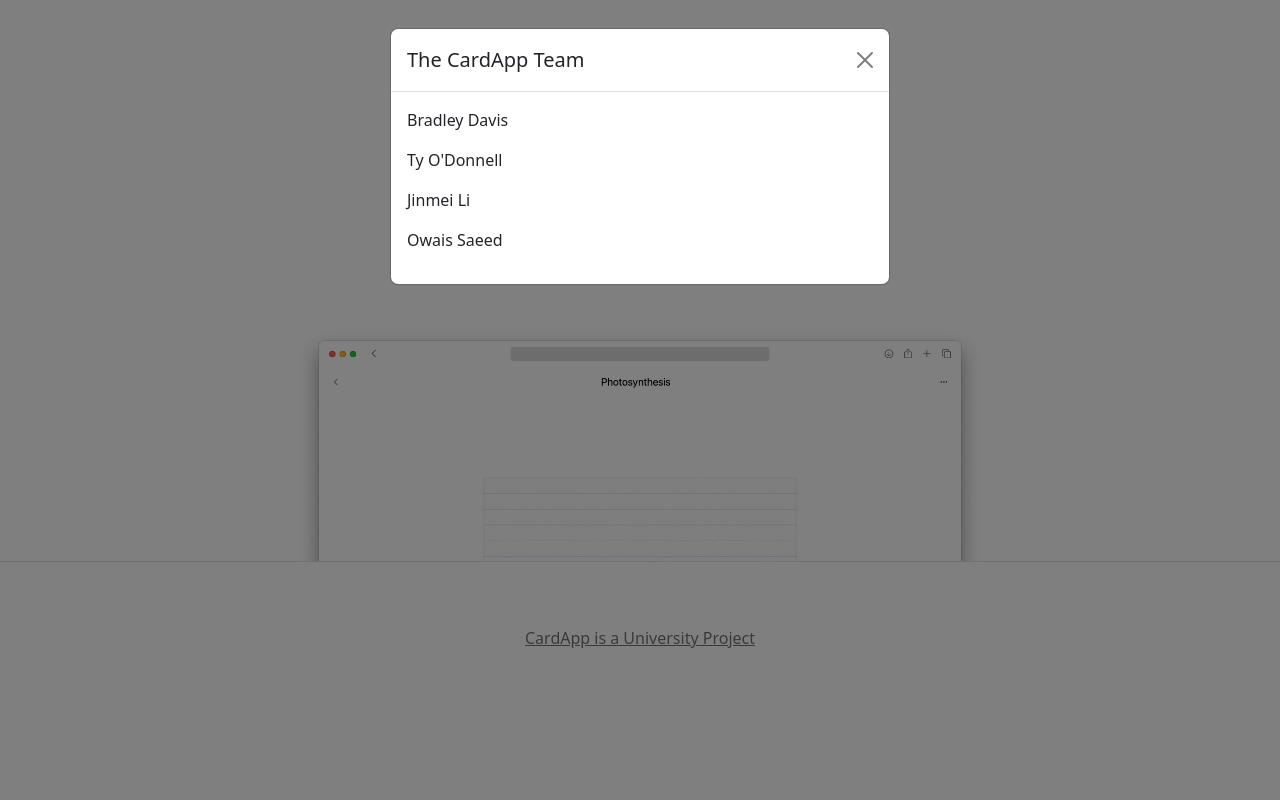
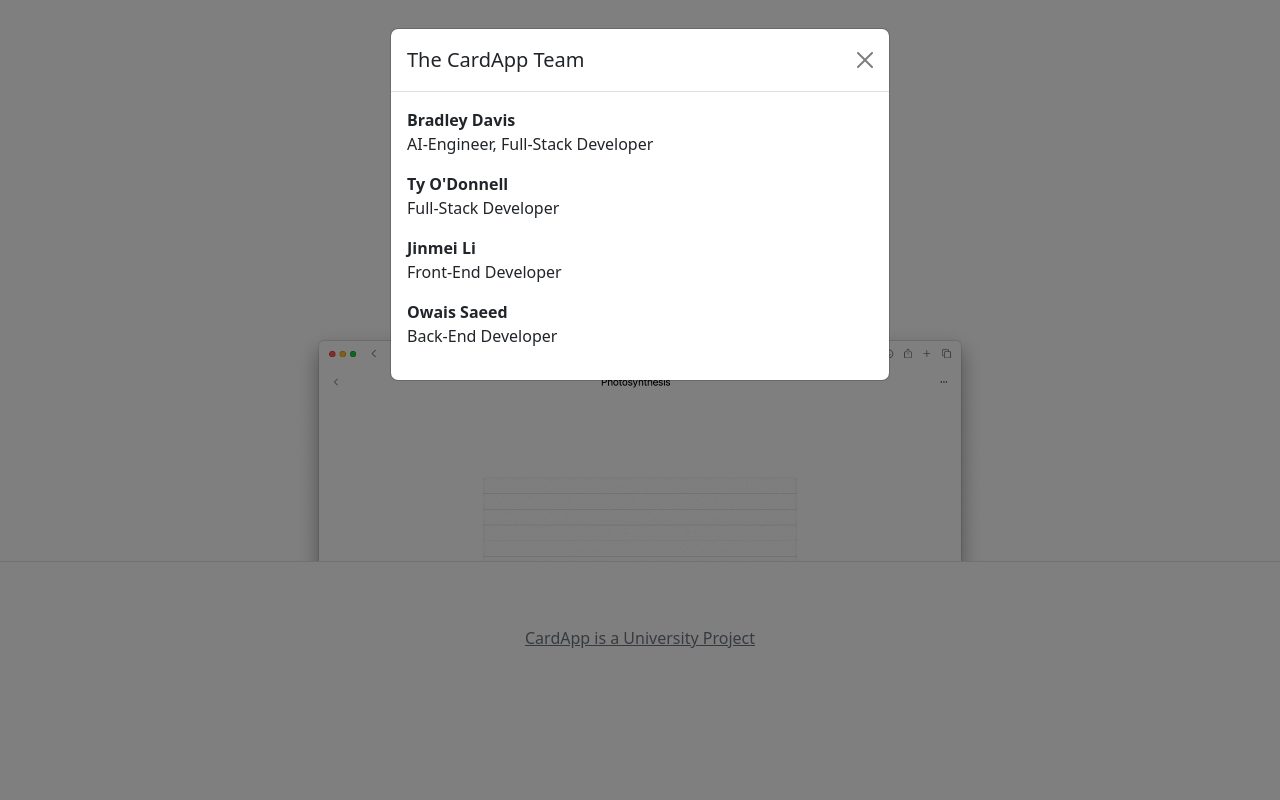
Before and after one commit to Owais-Saeed/TDP, a Flask app: page / in a window 1280 px wide, after a click on "CardApp is a University Project". Run offline with Flask 3, Linux system fonts and the light colour scheme.

Commit message:
Adds team roles

```diff
--- a/app/templates/partials/footer.html
+++ b/app/templates/partials/footer.html
@@ -12,10 +12,10 @@
         <button type="button" class="btn-close" data-bs-dismiss="modal"></button>
       </div>
       <div class="modal-body">
-        <p>Bradley Davis</p>
-        <p>Ty O'Donnell</p>
-        <p>Jinmei Li</p>
-        <p>Owais Saeed</p>
+        <p><strong>Bradley Davis</strong><br>AI-Engineer, Full-Stack Developer</p>
+        <p><strong>Ty O'Donnell</strong><br>Full-Stack Developer</p>
+        <p><strong>Jinmei Li</strong><br>Front-End Developer</p>
+        <p><strong>Owais Saeed</strong><br>Back-End Developer</p>
       </div>
     </div>
   </div>
```
